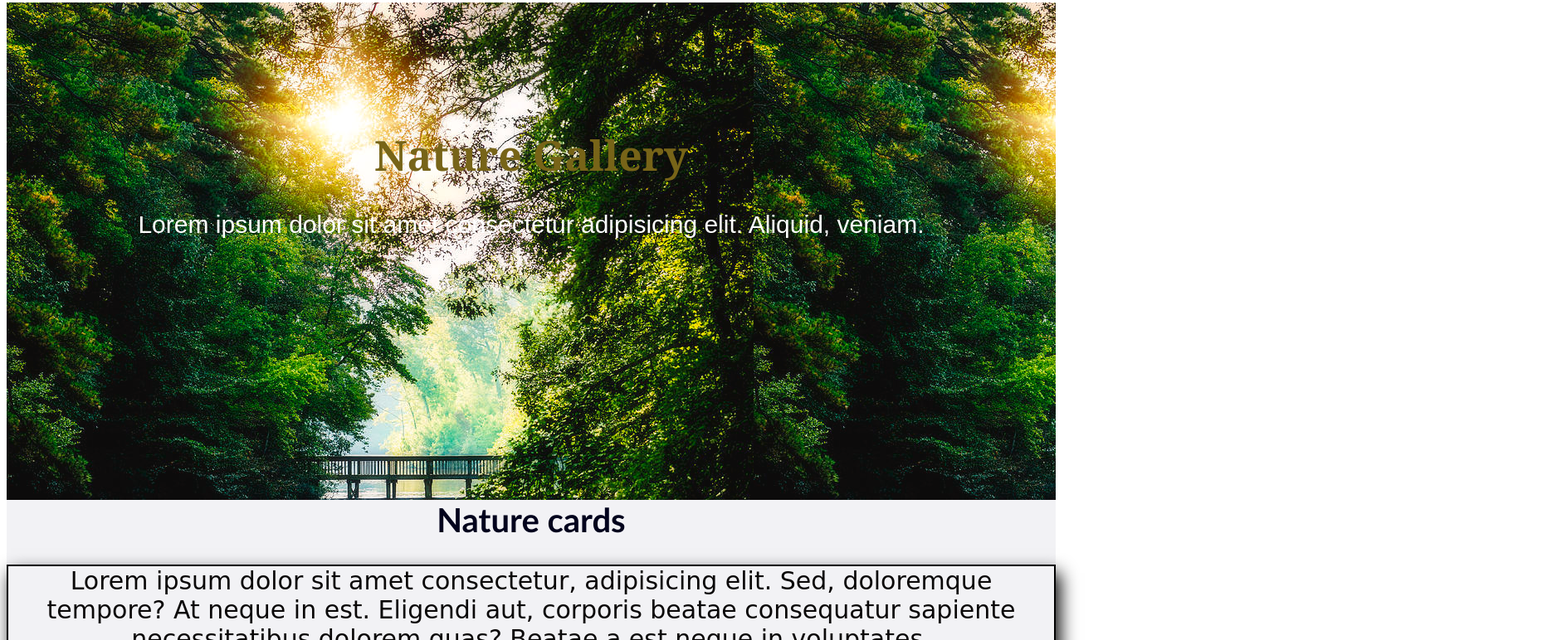
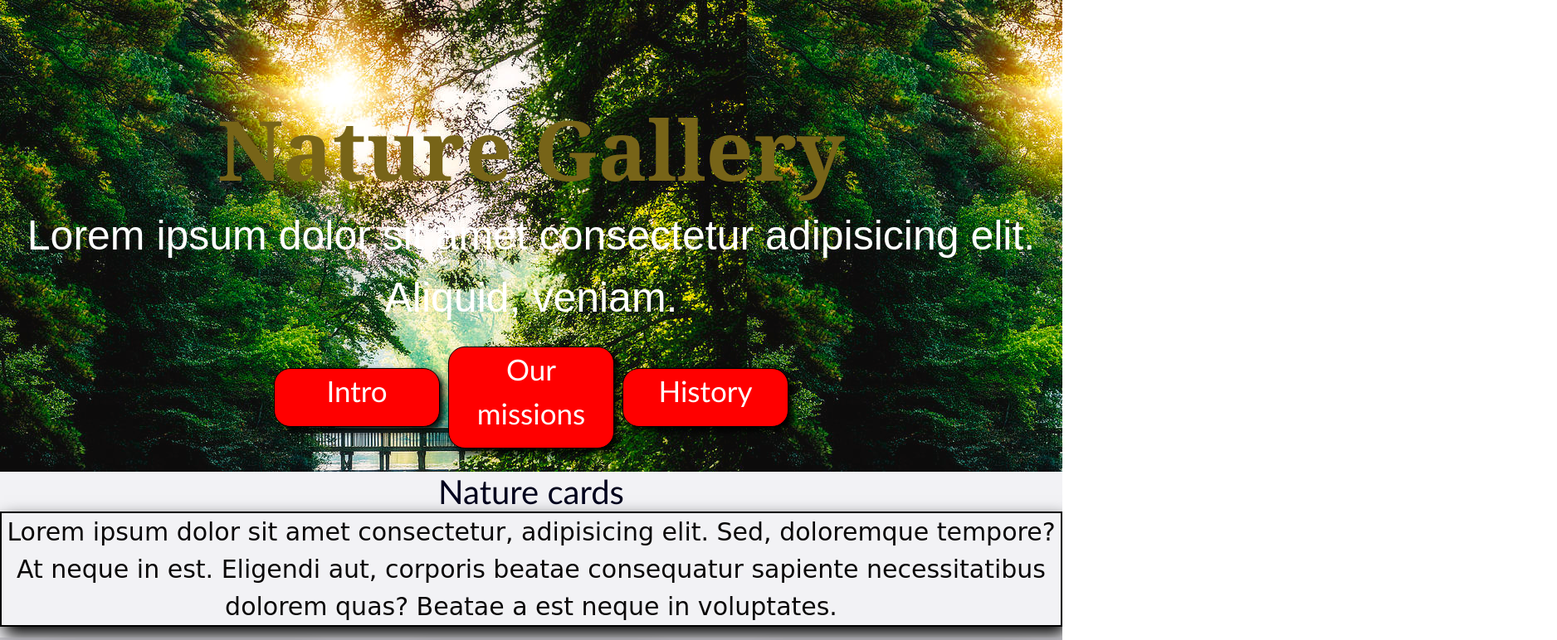
Before and after one commit to HatemC/first-page, a plain HTML site: page index.html in a window 1280 px wide. Shown: the part 31-803 px from the top of the page at 83% size, 1876 px wide, since content can reach past the window. Drawn offline with nearby package versions, Linux system fonts and the light colour scheme.

Commit message:
Second version with use of flex and grid for horizontal listing & use of several css files to design components

```diff
--- /dev/null
+++ b/components/banner.css
@@ -0,0 +1,49 @@
+.Banner {
+  background-image:url(../images/Nature_Zen_10.jpg);
+  height: 600px;
+  width: auto;
+  margin-bottom: 0px;
+
+}
+
+.Banner p {
+font-family: fantasy;
+font-size: 50px;
+color: white;
+text-align: center;
+
+}
+
+.Banner-nav {
+
+ /* margin-left: 600px;*/
+ display: flex;
+ /* grid-template-columns: 1fr 1fr 1fr;*/
+  justify-content:center;
+  align-items: center;
+  flex-direction: row;
+}
+.btn-banner {
+  background-color: red;
+  width: 200px;
+  font-size: 30px;
+  border: 1px solid black;
+  box-shadow: 5px 5px 10px black;
+  margin: 5px;
+  border-radius: 20px;
+
+
+}
+
+
+.btn-banner p{
+font-family:'Trebuchet MS', 'Lucida Sans Unicode', 'Lucida Grande', 'Lucida Sans', Arial, sans-serif;
+color: white;
+font-size: 35px;
+text-align: center;
+
+}
+.btn-banner a {
+text-decoration: none;
+
+}
--- /dev/null
+++ b/components/gallery.css
@@ -0,0 +1,8 @@
+#Gallery {
+  background-color: rgba(160, 159, 168, 0.6);
+  display: grid;
+  grid-template-columns: 1fr 1fr 1fr;
+  justify-content: center;
+  justify-items: center;
+  height: 800px;
+}
--- /dev/null
+++ b/components/introduction.css
@@ -0,0 +1,16 @@
+#Introduction {
+  background-color: rgba(242, 242, 245, 0.973);
+  margin-top: 0px;
+  height: 200px;
+  width: auto;
+
+}
+
+#Introduction p {
+font-family: cursive;
+font-size: 30px;
+color: rgb(10, 8, 8);
+text-align: center;
+border: 2px solid black;
+box-shadow: 5px 10px 20px black;
+}
--- /dev/null
+++ b/components/pictures.css
@@ -0,0 +1,9 @@
+.Pictures {
+  height: 250px;
+  margin: 10px;
+  padding: 10px;
+  border: 2px solid black;
+  border-radius: 10px;
+  box-shadow: 10px 20px 30px black;
+
+}
--- a/index.html
+++ b/index.html
@@ -5,12 +5,20 @@
   <meta http-equiv="X-UA-Compatible" content="IE=edge">
   <meta name="viewport" content="width=device-width, initial-scale=1.0">
   <title>My first beautiful page</title>
-  <link rel="stylesheet" href="style.css">
+
+  <link rel="stylesheet" href="https://stackpath.bootstrapcdn.com/bootstrap/4.1.3/css/bootstrap.min.css" integrity="sha384-MCw98/SFnGE8fJT3GXwEOngsV7Zt27NXFoaoApmYm81iuXoPkFOJwJ8ERdknLPMO" crossorigin="anonymous">
+    <link rel="stylesheet" href="style.css">
 </head>
 <body>
-  <div id="Banner">
+  <div class="Banner">
     <div id="Header_bord">  <h1> Nature Gallery</h1> </div>
     <p>Lorem ipsum dolor sit amet consectetur adipisicing elit. Aliquid, veniam.</p>
+      <div class="Banner-nav">
+
+        <div class="btn-banner"> <a href="#"><p>Intro</p></a></div>
+        <div class="btn-banner"> <a href="#"> <p>Our missions</p></a></div>
+        <div class="btn-banner"> <a href="#"><p>History</p></a></div>
+      </div>
   </div>
   <div id="Introduction">
   <h2> Nature cards</h2>
--- a/style.css
+++ b/style.css
@@ -1,13 +1,11 @@
-#Banner {
-  background-image:url(images/Nature_Zen_10.jpg);
-  height: 600px;
-  width: auto;
-  margin-bottom: 0px;
-}
+@import "components/banner.css" ;
+@import "components/introduction.css" ;
+@import "components/gallery.css" ;
+@import "components/pictures.css" ;
 
 h1 {
 font-family: Georgia, 'Times New Roman', Times, serif;
-font-size: 50px;
+font-size: 100px;
 font-weight: bolder;
 color: rgb(119, 100, 24);
 text-justify: justify;
@@ -19,22 +17,6 @@ box-shadow: black;
 
 
 
-#Banner p {
-font-family: fantasy;
-font-size: 30px;
-color: white;
-text-align: center;
-
-}
-
-#Introduction {
-  background-color: rgba(242, 242, 245, 0.973);
-  margin-top: 0px;
-  height: 200px;
-  width: auto;
-
-}
-
 h2 {
   font-family:'Trebuchet MS', 'Lucida Sans Unicode', 'Lucida Grande', 'Lucida Sans', Arial, sans-serif;
   font-size: 40px;
@@ -43,29 +25,3 @@ h2 {
   margin: 0px;
 
 }
-
-#Introduction p {
-font-family: cursive;
-font-size: 30px;
-color: rgb(10, 8, 8);
-text-align: center;
-border: 2px solid black;
-box-shadow: 5px 10px 20px black;
-}
-
-#Gallery {
-  background-color: rgba(160, 159, 168, 0.6);
-  display: flex;
-  height: 800px;
-}
-
-
-.Pictures {
-  height: 250px;
-  margin: 10px;
-  padding: 10px;
-  border: 2px solid black;
-  border-radius: 10px;
-  box-shadow: 10px 20px 30px black;
-
-}
```
